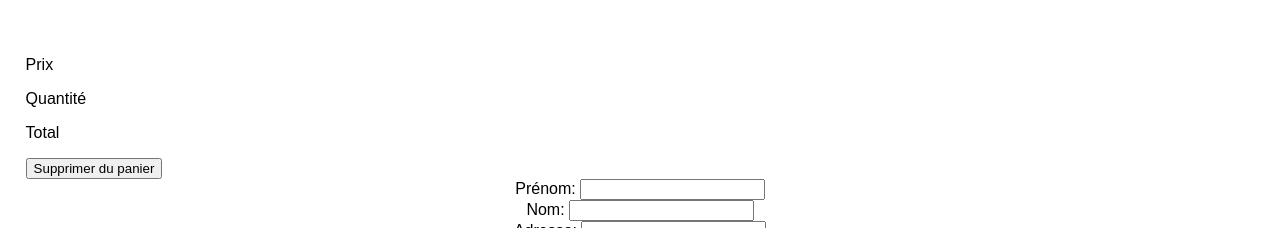
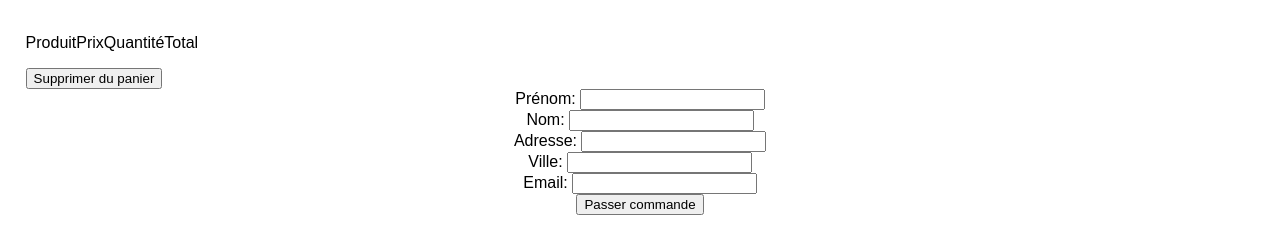
Before and after one commit to Zharakai/projet_5, a website: page panier.html in a window 1280 px wide. Shown: the part 149-377 px from the top of the page. Drawn offline with Linux system fonts and the light colour scheme; a web font is replaced by a local one.

Commit message:
Modifier visuel panier

```diff
--- a/ProductInterface.js
+++ b/ProductInterface.js
@@ -39,6 +39,12 @@ class ProductInterface {
       localStorage.setItem('cart', JSON.stringify(cart));
       // Set cart counter
       let cartItems = document.getElementsByClassName('cart__counter');
+      console.log(cartItems.textContent)
+      console.log(cart.length);
+      const result = `
+        ${cart.length}
+      `;
+      cartItems.textContent = result;
       /*if (cart === null || cart === undefined) {
         return itemsTotal.innerHTML = 0;
       } else {
--- a/panier.html
+++ b/panier.html
@@ -23,9 +23,8 @@
 
         <main>
             <h1 class="h1__cart">Résumé de votre panier</h1>
-            <div>
-              <div><img></div>
-              <div><h2></h2></div>
+            <div class="shopping-cart">
+              <div><p>Produit</p></div>
               <div><p>Prix</p></div>
               <div><p>Quantité</p></div>
               <div><p>Total</p></div>
--- a/sass/main.scss
+++ b/sass/main.scss
@@ -182,6 +182,10 @@ form {
     align-items: center;
 }
 
+.shopping-cart {
+  display: flex;
+}
+
 // Page confirmation
 
 .confirm {
```
Also changed, not shown: style.css, 1 other file.
